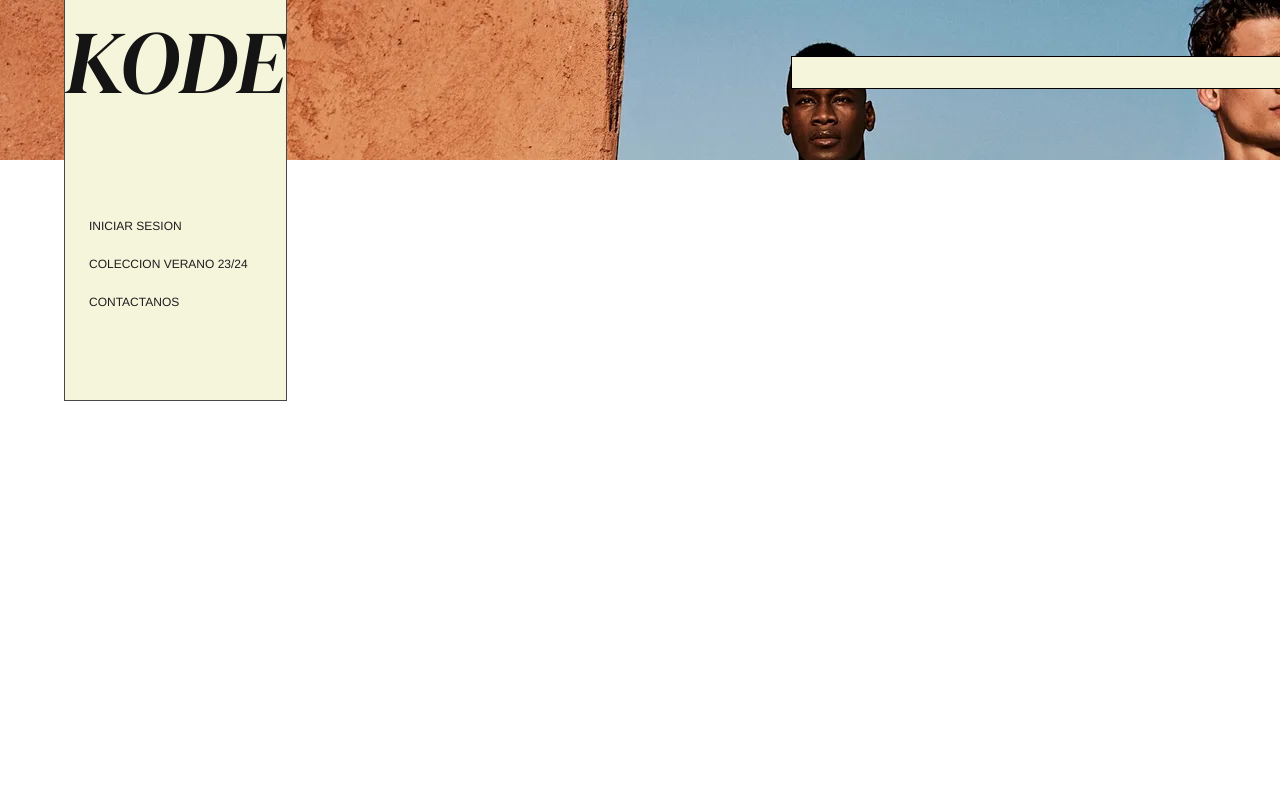
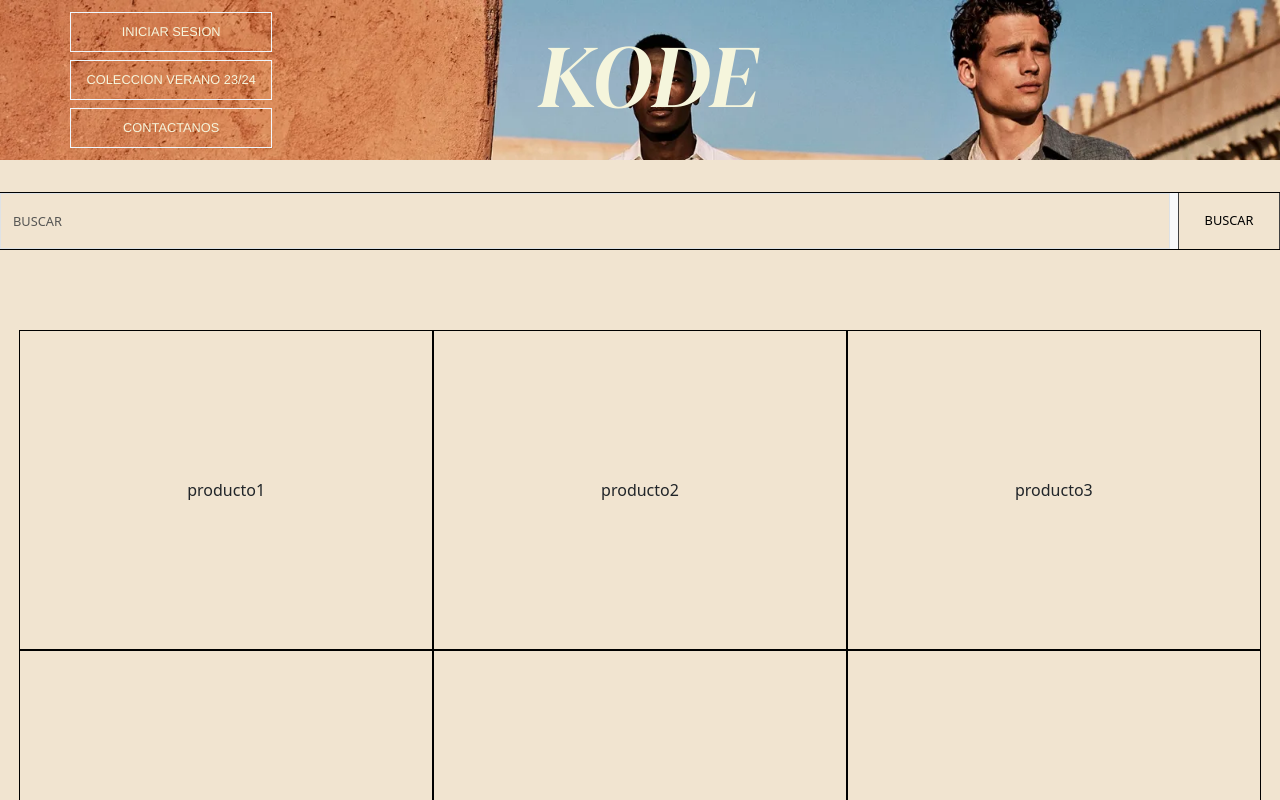
Before and after one commit to Ezequiel-A-Zapata/ProyectoKode, a plain HTML site: page pages/buscador.html in a window 1280 px wide. Shown: the top 800 px of the page. Drawn offline with nearby package versions, Linux system fonts and the light colour scheme.

Commit message:
changes in pages and styles

```diff
--- a/pages/buscador.html
+++ b/pages/buscador.html
@@ -4,32 +4,83 @@
     <meta charset="UTF-8">
     <meta name="viewport" content="width=device-width, initial-scale=1.0">
     <title>Buscador | KODE Argentina</title>
+    <link href="https://cdn.jsdelivr.net/npm/bootstrap@5.3.2/dist/css/bootstrap.min.css" rel="stylesheet" integrity="sha384-T3c6CoIi6uLrA9TneNEoa7RxnatzjcDSCmG1MXxSR1GAsXEV/Dwwykc2MPK8M2HN" crossorigin="anonymous">
     <link rel="stylesheet" href="../styles/buscador.css">
 </head>
 <body>
     <header>
-        <nav class="nav-buscador">
-            <a href="../index.html" class="logo">
+        <a href="../index.html" class="logo">
             <h1>KODE</h1>
             </a>
+        <nav class="nav-buscador">
             <ul class="menu">
-            <li>
-                <a href="./pages/login.html"><p>INICIAR SESION</p></a>
+            <li class="iniciar-sesion">
+                <a href="./login.html">INICIAR SESION</a>
             </li>
-            <li>
-                <a href="./pages/summer23-24.html">
-                <p>COLECCION VERANO 23/24</p></a>
+            <li class="coleccion">
+                <a href="./coleccion.html">
+                COLECCION VERANO 23/24</a>
             </li>
-            <li>
-                <a href="./pages/coleccion.html"><p>CONTACTANOS</p></a>
+            <li class="contactanos">
+                <a href="./contactanos.html">CONTACTANOS</a>
             </li>
             </ul>
         </nav>
-        <div>
-            <a href="./pages/buscador.html" class="buscador-buscador">
-            <p>BUSCAR</p>
-            </a>
+    </header>
+    <main>
+        <section class="navbar bg-body-tertiary">
+            <div class="container-fluid">
+                <form class="d-flex form" role="search">
+                    <input class="form-control me-2" type="search" placeholder="BUSCAR" aria-label="Search">
+                    <button class="btn btn-outline-success" type="submit">BUSCAR</button>
+                </form>
+            </div>
+        </section>
+        <section class="box-inventario">
+        <section class="inventario">
+            <div class="producto-1 borde">producto1</div>
+            <div class="producto-2 borde">producto2</div>
+            <div class="producto-3 borde">producto3</div>
+            <div class="producto-4 borde">producto4</div>
+            <div class="producto-5 borde">producto5</div>
+            <div class="producto-6 borde">producto6</div>
+            <div class="producto-7 borde">producto7</div>
+            <div class="producto-8 borde">producto8</div>
+            <div class="producto-9 borde">producto9</div>
+            <div class="producto-10 borde">producto10</div>
+            <div class="producto-11 borde">producto11</div>
+            <div class="producto-12 borde">producto12</div>
+            <div class="producto-13 borde">producto13</div>
+            <div class="producto-14 borde">producto14</div>
+            <div class="producto-15 borde">producto15</div>
+            <div class="producto-16 borde">producto16</div>
+            <div class="producto-17 borde">producto17</div>
+            <div class="producto-18 borde">producto18</div>
+            <div class="producto-19 borde">producto19</div>
+            <div class="producto-20 borde">producto20</div>
+            <div class="producto-21 borde">producto21</div>
+            <div class="producto-22 borde">producto22</div>
+            <div class="producto-23 borde">producto23</div>
+            <div class="producto-24 borde">producto24</div>
+            <div class="producto-25 borde">producto25</div>
+            <div class="producto-26 borde">producto26</div>
+            <div class="producto-27 borde">producto27</div>
+            <div class="producto-28 borde">producto28</div>
+            <div class="producto-29 borde">producto29</div>
+            <div class="producto-30 borde">producto30</div>
+        </section>
+    </section>
+    </main>
+    <footer class="container footer">
+        <div class="row">
+            <h2 class="col-12 d-flex justify-content-center">UNETE A NOSOTROS</h2>
+            <div class="redes col-12 d-flex justify-content-center">
+            <a href="../index.html" class="col-4 d-flex justify-content-center">INSTAGRAM</a>
+            <a href="../index.html" class="col-4 d-flex justify-content-center">TWITTER</a>
+            <a href="../index.html" class="col-4 d-flex justify-content-center">FACEBOOK</a>
+            </div>
         </div>
-    </header>
+    </footer>
+    <script src="https://cdn.jsdelivr.net/npm/bootstrap@5.3.2/dist/js/bootstrap.bundle.min.js" integrity="sha384-C6RzsynM9kWDrMNeT87bh95OGNyZPhcTNXj1NW7RuBCsyN/o0jlpcV8Qyq46cDfL" crossorigin="anonymous"></script>
 </body>
 </html>
--- a/styles/buscador.css
+++ b/styles/buscador.css
@@ -9,79 +9,182 @@
 /* .header-main {
     background-image: url(../img/imagen\ index.webp);
 } */
+body {
+    display: flex;
+    flex-direction: column;
+}
 header {
     display: flex;
-    height: 20vh;
-    gap: 63vh;
+    height:20vh;
     background-image: url(../img/imagen\ index.webp);
     position: fixed;
+    background-attachment: fixed;
     width: 100vw;
+    flex-direction:row-reverse;
+    background-position:top;
+    background-size: cover;
+    justify-content: start;
+    align-items: center;
+    z-index: 1;
+    /* box-shadow: 4px 4px 4px; */
 }
-.nav-buscador {
-    background-color: beige;
-    z-index: 1;
-    width: 22vw;
+.iniciar-sesion {
+    border: solid aliceblue 1px;
+    height: 5vh;
+    display: flex;
+    justify-content: center;
+    width: 90%;
     align-items: center;
-    margin-left: 8vh;
-    height: 50vh;
-    border-bottom: solid rgb(71, 71, 71) 0.1vh;
-    border-left: solid rgb(71, 71, 71) 0.1vh;
-    border-right: solid rgb(71, 71, 71) 0.1vh;
 }
-.nav-buscador:hover {
-    background-color: rgb(173, 173, 152);
+.iniciar-sesion:hover {
+    background-color: black;
+}
+.coleccion {
+    border: solid aliceblue 1px;
+    height: 5vh;
+    display: flex;
+    justify-content: center;
+    width: 90%;
+    align-items: center;
+}
+.coleccion:hover {
+    background-color: black;
+}
+.contactanos {
+    border: solid aliceblue 1px;
+    height: 5vh;
+    display: flex;
+    justify-content: center;
+    width: 90%;
+    align-items: center;
+}
+.contactanos:hover {
+    background-color:black ;
 }
 .logo {
     text-decoration: none;
     display: flex;
-    justify-content: center;
+    margin-left:19vw;
+
 }
 .logo h1 {
     font-weight: 200;
     font-size: 7vw;
     font-family: "fuente-logo";
-    color: rgb(20, 20, 20);
+    color: beige;
 }
 .logo h1:hover {
-    color: rgb(255, 255, 255);
+    color: black;
+}
+.nav-buscador {
+    width: 20vw;
+    margin-left: 3vw;
+    z-index: 1;
 }
 .menu {
-    list-style-type: none;
-    margin-left: 3vh;
-    display: flex;
+    list-style-type:none;
+    display:flex;
     flex-direction: column;
-    margin-top: 12vh;
-    gap: 3vh;
-    width: 22vh;
+    gap: 1vh;
+    width: 100%;
+    margin-top: 2vh;
 }
-.menu a {
+.menu a{
     text-decoration: none;
-}
-.menu p {
-    font-family:"Neue-Helvetica","Helvetica","Arial","sans-serif";
-    color: rgb(29, 29, 29);
-    font-size: 75%;
+    color: beige;
+    font-family: "Neue-Helvetica","Helvetica","Arial","sans-serif";
+    font-size: 80%;
 }
 .menu p:hover {
-    color: rgb(255, 255, 255);
+    color: rgb(62, 62, 62);
 }
-.buscador-buscador {
-    background-color: beige;
-    width: 70vh;
-    display:flex;
-    justify-content: end;
-    height: 3.9vh;
-    border: black solid 0.1vh;
+main {
+    /* background-image: url(../img/imagen\ index.webp); */
+    height: 441vh;
+    background-color:rgb(241, 228, 208);
+}
+.navbar {
+    margin-top: 24vh;
+    width: 100vw;
+    padding: 0;
+    border: solid black 1px;
+    border-right: none;
+    border-left: none;
+
+}
+.container-fluid {
+    padding: 0;
+}
+.form {
+    width: 100%;
+}
+.form-control {
+    border-radius: 0;
+    height: 7vh;
+    background-color: rgb(241, 228, 208);
+    font-size: 80%;
+    width: 92%;
+}
+.form-control:focus {
+    background-color: rgb(241, 228, 208);
+}
+.btn {
+    border-radius: 0;
+    border-top: none;
+    border-bottom: none;
+    border-color: rgb(65, 65, 65);
+    background-color:rgb(241, 228, 208) ;
+    width: 8%;
+    font-size: 80%;
+    color: black;
+}
+.btn:hover {
+    background-color:beige ;
+    color: grey;
+}
+.box-inventario {
+    display: flex;
+    justify-content: center;
+
+}
+.inventario {
+    display: grid;
+    grid-template-columns: repeat(3, 1fr);
+    grid-template-rows:repeat(10, 1fr) ;
+    height: 400vh;
+    margin-top: 10vh;
+    width: 97%;
+}
+.borde {
+    border: solid black 1px;
+    display: flex;
+    justify-content: center;
+    align-items: center;
+}
+.footer {
+    background-color:rgb(255, 255, 254);
+    width: 100%;
+    height: 80vh;
+}
+.footer div {
+    width: 100%;
+}
+.footer h2 {
+    font-family:"fuente-logo";
+    font-weight: 100;
+    font-size: 160%;
+    color: rgb(50, 50, 50);
+    margin-top: 38vh;
+}
+.redes {
+    padding-top:11vh;
+    font-family:"Neue-Helvetica","Helvetica","Arial","sans-serif";
+    font-size:75%;
+}
+.redes a {
     text-decoration: none;
-    margin-top: 7vh;
-    margin-right: 20vh;
+    color: rgb(0, 0, 0);
 }
-.buscador-buscador p {
-    font-family: "Neue-Helvetica","Helvetica","Arial","sans-serif";
-    text-align: center;
-    color: rgb(160, 160, 160);
-    display: flex;
-    align-items: center;
-    margin-right: 3vh;
-    font-size: 65%;
+.redes a:hover {
+    color: rgb(196, 104, 0);
 }
```
Also changed, not shown: pages/coleccion.html (+1 -2 lines), pages/login.html (+1 -1 lines).
